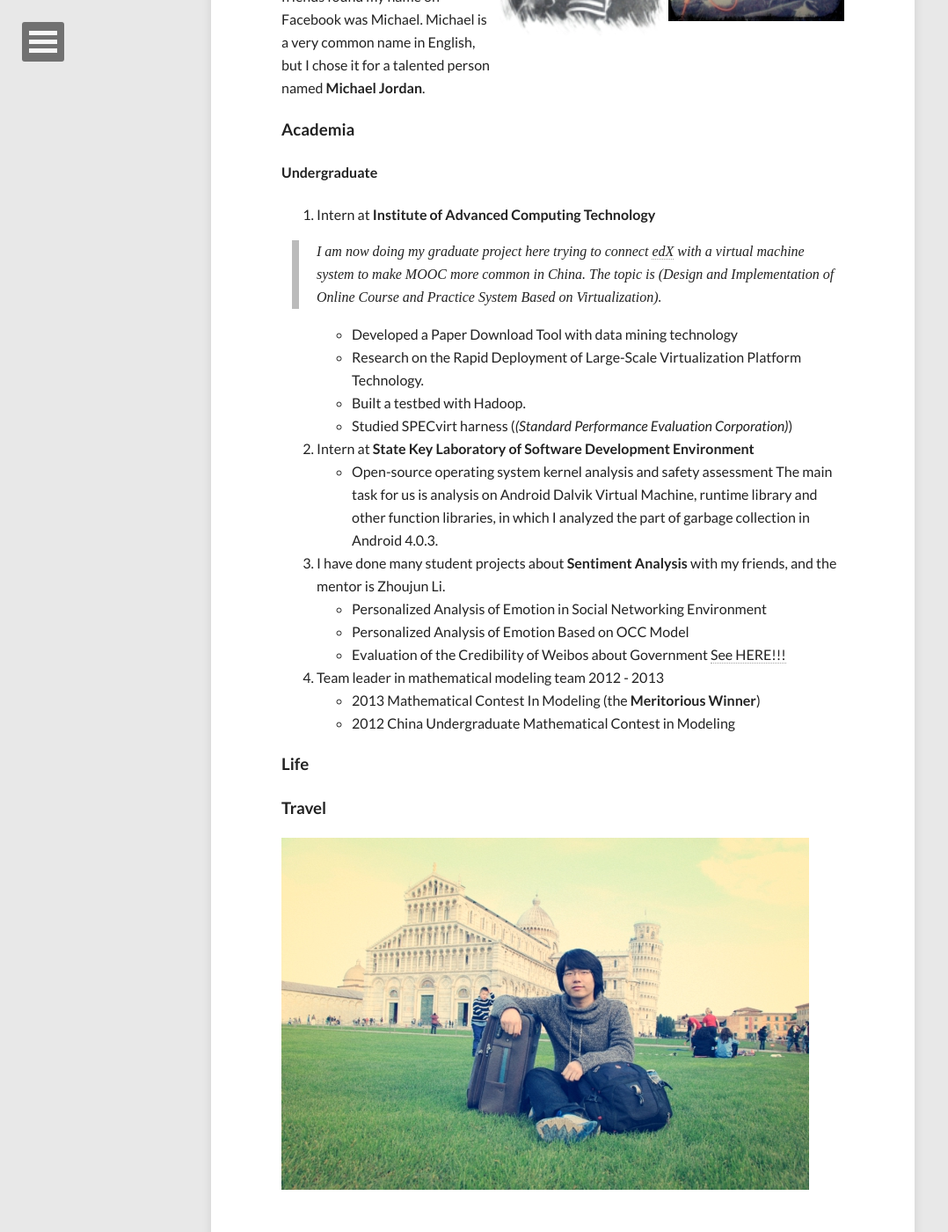
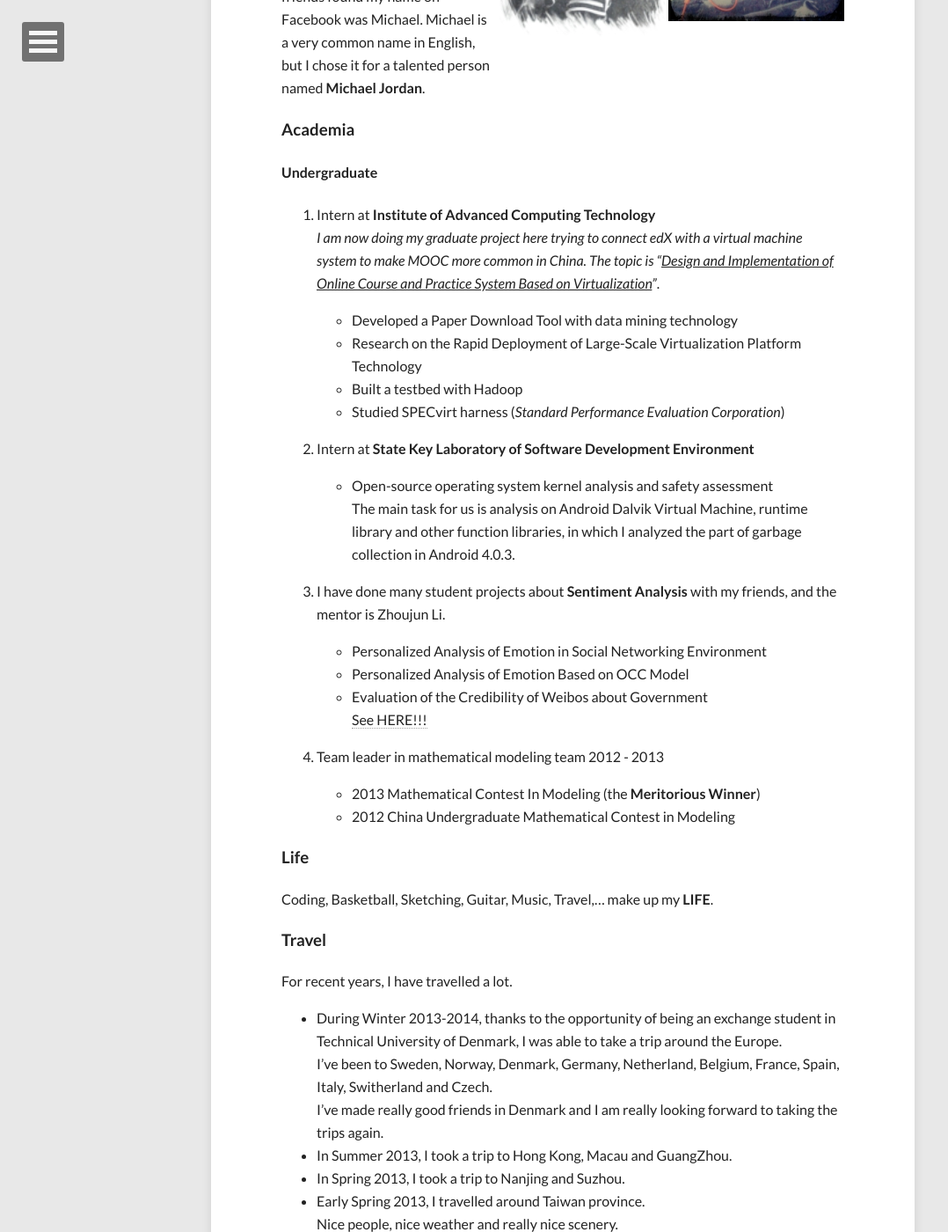
Before and after one commit to MichaelTong/michaeltong.github.com, a Jekyll site: the page built from about.md, in a window 1280 px wide and 1400 px high, scrolled down 917 px. Shown: the whole window at 88% size, without its empty margins (0-1078 px from the left). Built offline with Jekyll 4.4.1, drawn with Linux system fonts in a browser that asks for light colours; nearby versions of some CDN libraries; some of the changed text lies outside the part shown.

Commit message:
update about

```diff
--- a/about.md
+++ b/about.md
@@ -22,26 +22,54 @@
 My real name in fact should be "Hao Tong"(童浩), and I almost forgot I have picked up an English name with "Michael" years ago until one day in Denmark my friends found my name on Facebook was Michael. Michael is a very common name in English, but I chose it for a talented person named **Michael Jordan**.
 
 ### Academia
+
 #### Undergraduate
 1. Intern at **Institute of Advanced Computing Technology**
->  I am now doing my graduate project here trying to connect <a href="code.edx.org" target="_blank">edX</a> with a virtual machine system to make MOOC more common in China. The topic is <cite>(Design and Implementation of Online Course and Practice System Based on Virtualization)</cite>.
+   <cite>I am now doing my graduate project here trying to connect <a href="code.edx.org" target="_blank">edX</a> with a virtual machine system to make MOOC more common in China. The topic is "<u>Design and Implementation of Online Course and Practice System Based on Virtualization</u>"</cite>.
+
    * Developed a Paper Download Tool with data mining technology
-   * Research on the Rapid Deployment of Large-Scale Virtualization Platform Technology.
-   * Built a testbed with Hadoop.
-   * Studied SPECvirt harness (<cite>(Standard Performance Evaluation Corporation)</cite>)
+   * Research on the Rapid Deployment of Large-Scale Virtualization Platform Technology
+   * Built a testbed with Hadoop
+   * Studied SPECvirt harness (<cite>Standard Performance Evaluation Corporation</cite>)
 2. Intern at **State Key Laboratory of Software Development Environment**
+
    * Open-source operating system kernel analysis and safety assessment
      The main task for us is analysis on Android Dalvik Virtual Machine, runtime library and other function libraries, in which I analyzed the part of garbage collection in Android 4.0.3.
 3. I have done many student projects about **Sentiment Analysis** with my friends, and the mentor is Zhoujun Li.
+
    * Personalized Analysis of Emotion in Social Networking Environment
    * Personalized Analysis of Emotion Based on OCC Model
    * Evaluation of the Credibility of Weibos about Government
       <a href="www.anti-rumor.com" target="_blank">See HERE!!!</a>
 4. Team leader in mathematical modeling team 2012 - 2013
+
    * 2013 Mathematical Contest In Modeling (the **Meritorious Winner**)
    * 2012 China Undergraduate Mathematical Contest in Modeling
 
 ### Life
 
+Coding, Basketball, Sketching, Guitar, Music, Travel,... make up my **LIFE**.
+
 ### Travel
+
+For recent years, I have travelled a lot.
+
+* During Winter 2013-2014, thanks to the opportunity of being an exchange student in Technical University of Denmark, I was able to take a trip around the Europe.
+  I've been to Sweden, Norway, Denmark, Germany, Netherland, Belgium, France, Spain, Italy, Switherland and Czech.
+  I've made really good friends in Denmark and I am really looking forward to taking the trips again.
+* In Summer 2013, I took a trip to Hong Kong, Macau and GuangZhou.
+* In Spring 2013, I took a trip to Nanjing and Suzhou.
+* Early Spring 2013, I travelled around Taiwan province.
+  Nice people, nice weather and really nice scenery.
+* In Summer 2012, I went to Hong Kong as a visit scholar for a week, by which chance I was able to visit most of the wonders in Hong Kong.
+* In Summer 2011, I went to Italy as a team member of the program <cite>Chinese Youth Going to Italy to Exchange Culture</cite>.
+  It was my first time abroad, and I have travel to Roman, Florence, Pisa, Milan.
+  Really like the weather during summer!!! Much better than winter!!!
+* ...
+
+I would like to travel all around the world.
+Travelling makes life **BETTER**!!!
+
+
+It's my photo shot at Pisa on 2014/01/12.
 ![I'm in Paris]({{ site.url }}/images/aboutme1.jpg)
```
